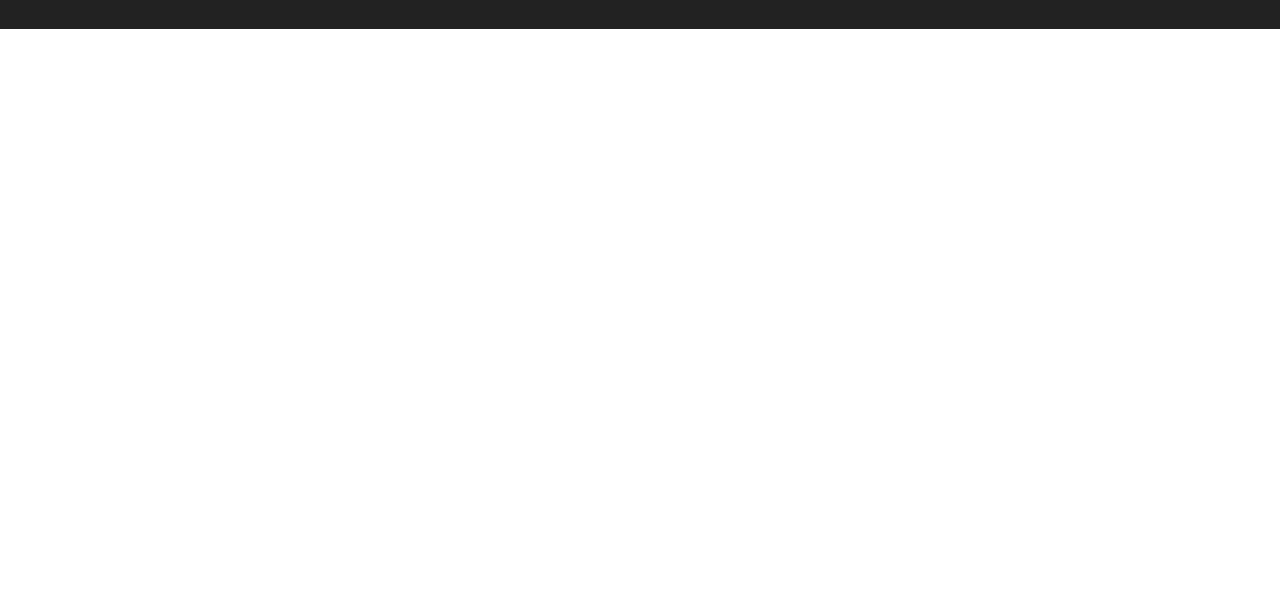
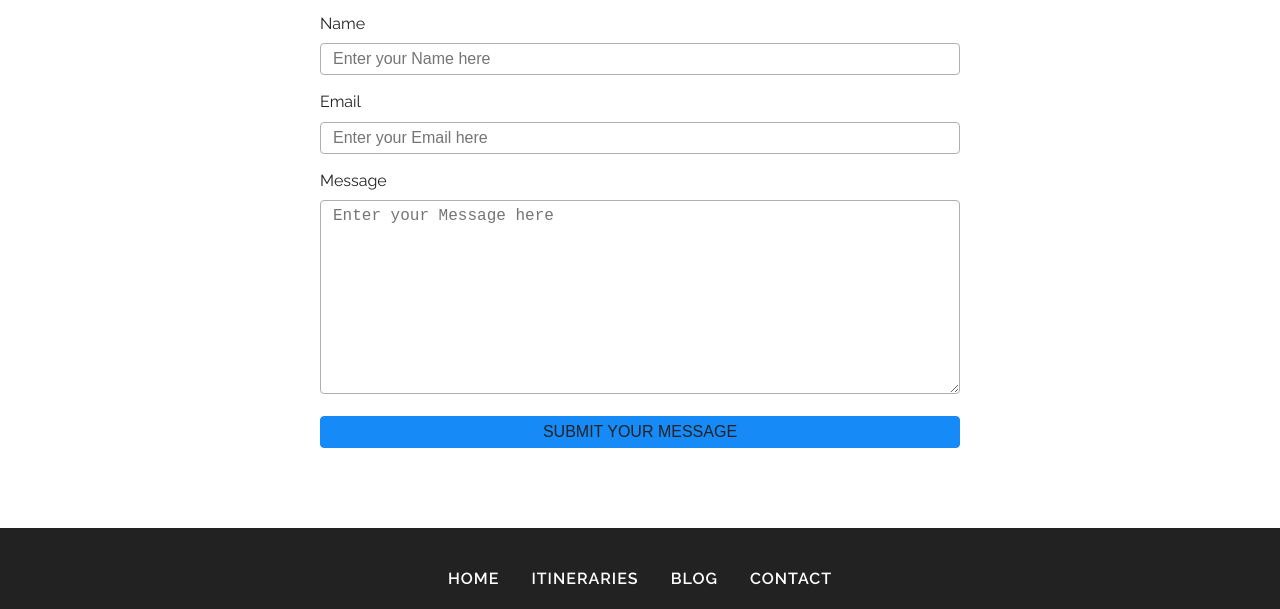
Before and after one commit to luciebaker/easy-travel-solutions, a Gatsby site: page /contact in a window 1280 px wide. Shown: the part 875-1484 px from the top of the page. Before the commit the page ends 904 px from the top, so only its background shows below. Built offline with nearby package versions, Linux system fonts and the light colour scheme; Gatsby itself is replaced by a stand-in of ours; a web font is replaced by a local one.

Commit message:
contact and contentful setup

```diff
--- a/gatsby-config.js
+++ b/gatsby-config.js
@@ -1,3 +1,7 @@
+require("dotenv").config({
+  path: `.env.${process.env.NODE_ENV}`,
+})
+
 module.exports = {
   siteMetadata: {
     title: `Easy Travel Solutions`,
@@ -13,6 +17,14 @@ module.exports = {
       options: {
         name: `images`,
         path: `${__dirname}/src/images`,
+      },
+    },
+    {
+      resolve: `gatsby-source-contentful`,
+      options: {
+        spaceId: process.env.CONTENTFUL_SPACE_ID,
+        // Learn about environment variables: https://gatsby.dev/env-vars
+        accessToken: process.env.CONTENTFUL_ACCESS_TOKEN,
       },
     },
     {
--- a/package.json
+++ b/package.json
@@ -6,6 +6,7 @@
   "author": "Kyle Mathews <mathews.kyle@gmail.com>",
   "dependencies": {
     "babel-plugin-styled-components": "^1.10.6",
+    "dotenv": "^8.2.0",
     "gatsby": "^2.18.4",
     "gatsby-background-image": "^0.9.11",
     "gatsby-image": "^2.2.34",
@@ -16,6 +17,7 @@
     "gatsby-plugin-sharp": "^2.3.4",
     "gatsby-plugin-styled-components": "^3.1.14",
     "gatsby-plugin-transition-link": "^1.16.2",
+    "gatsby-source-contentful": "^2.1.67",
     "gatsby-source-filesystem": "^2.1.39",
     "gatsby-transformer-sharp": "^2.3.6",
     "gsap": "^3.0.1",
--- /dev/null
+++ b/src/components/Contactpage/Contact.js
@@ -0,0 +1,32 @@
+import React from 'react'
+import Title from '../Title'
+import styles from '../../css/contact.module.css'
+
+const Contact = () => {
+    return (
+        <section className={styles.contact}>
+            <Title title="contact" subtitle="us" />
+            <div className={styles.center}>
+            <form className={styles.form}>
+            <div>
+            <label htmlFor="name">name</label>
+            <input type="text" name="name" id="name" className={styles.formControl} placeholder="Enter your Name here"/>
+            </div>
+            <div>
+            <label htmlFor="email">email</label>
+            <input type="text" name="email" id="email" className={styles.formControl} placeholder="Enter your Email here"/>
+            </div>
+            <div>
+            <label htmlFor="message">message</label>
+            <textarea name="message" id="message" rows="10" className={styles.formControl} placeholder="Enter your Message here"/>
+            </div>
+            <div>
+            <input type="submit" value="submit your message" className={styles.submit}/>
+            </div>
+            </form>
+            </div>
+        </section>
+    )
+}
+
+export default Contact
--- a/src/pages/contact.js
+++ b/src/pages/contact.js
@@ -2,6 +2,7 @@ import React from 'react'
 import Layout from "../components/layout"
 import StyledHero from "../components/StyledHero"
 import {graphql} from 'gatsby'
+import Contact from "../components/Contactpage/Contact"
 import SEO from "../components/seo"
 
 export default function contact({data}) {
@@ -9,6 +10,7 @@ export default function contact({data}) {
         <Layout>
         <SEO title="Contact" />
         <StyledHero img={data.contactBcg.childImageSharp.fluid} />
+        <Contact />
         </Layout>
     )
 }
```
Also changed, not shown: 2 other files.
